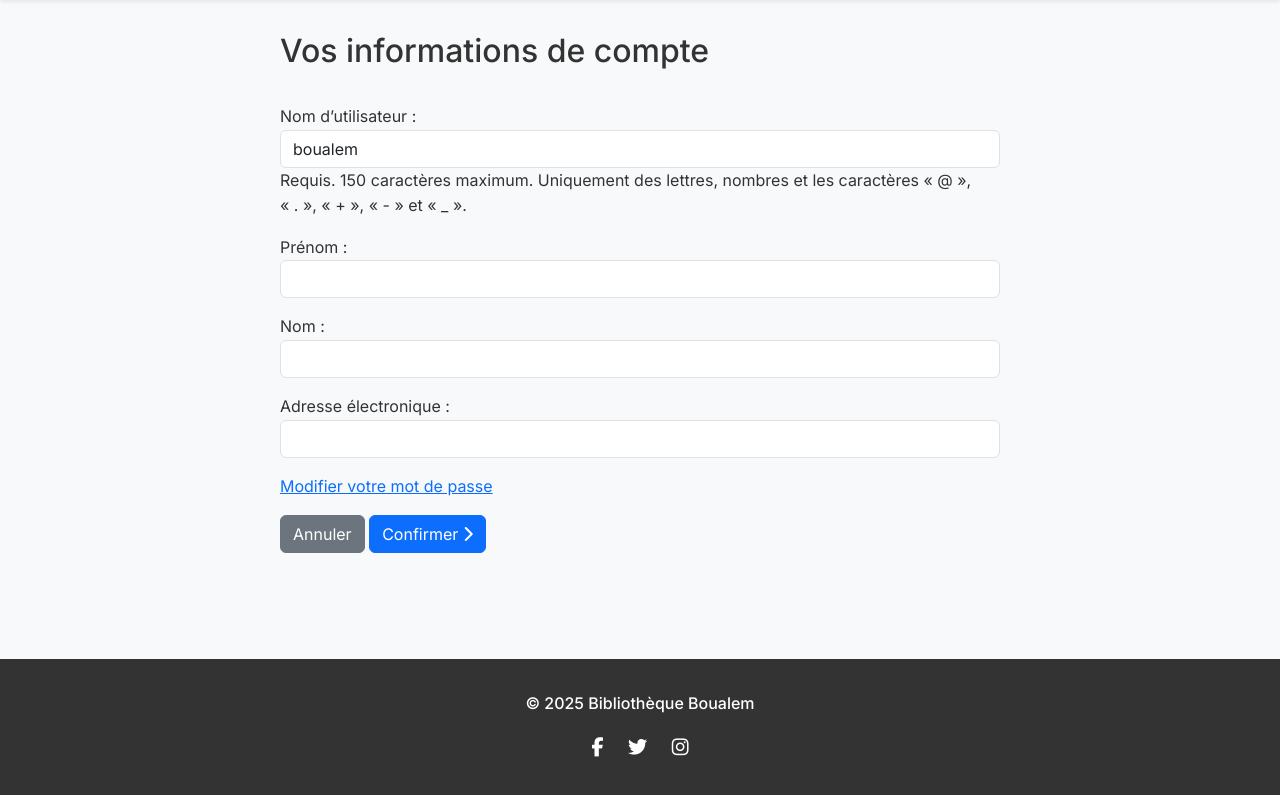
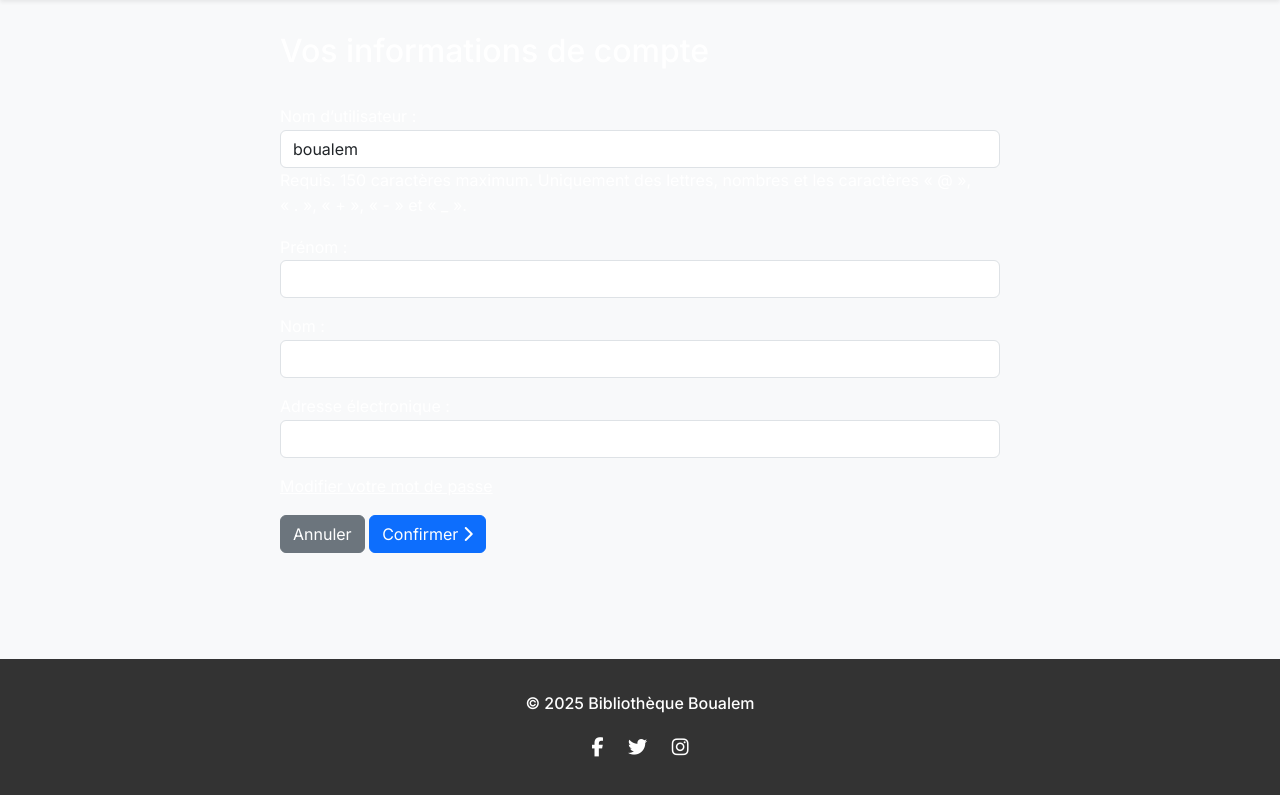
Before and after one commit to Boualem234/Django_Bibliotheque, a Django app: page /member/edit/ in a window 1280 px wide. Shown: the part 264-1059 px from the top of the page. Run offline with Django 5.2, Linux system fonts and the light colour scheme; a user stored in the database is signed in.

```diff
--- a/member_app/templates/member_app/login.html
+++ b/member_app/templates/member_app/login.html
@@ -3,14 +3,14 @@
 
 {% block content %}
 
-<div class="container-fluid member-app">
+<div class="container-fluid member-app text-white">
     <div class="row">
         <div class="col-md-8 col-lg-6 mx-auto">
-            <h2>Veuillez vous identifier</h2>
+            <h2 class="text-white">Veuillez vous identifier</h2>
             <br />
 
             <form method="POST">
-                <div class="form-group">
+                <div class="form-group text-white">
                     {% csrf_token %}
                     {{ form.as_p }}
 
--- a/member_app/templates/member_app/password_edit.html
+++ b/member_app/templates/member_app/password_edit.html
@@ -3,14 +3,14 @@
 
 {% block content %}
 
-<div class="container-fluid member-app">
+<div class="container-fluid member-app text-white">
     <div class="row">
         <div class="col-md-10 col-lg-8 mx-auto">
-            <h2>Modifier votre mot de passe</h2>
+            <h2 class="text-white">Modifier votre mot de passe</h2>
             <br />
 
             <form method="POST">
-                <div class="form-group">
+                <div class="form-group text-white">
                     {% csrf_token %}
                     {{ form.as_p }}
 
--- a/member_app/templates/member_app/password_edit_success.html
+++ b/member_app/templates/member_app/password_edit_success.html
@@ -3,10 +3,10 @@
 
 {% block content %}
 
-<div class="container-fluid member-app">
+<div class="container-fluid member-app text-white">
     <div class="row">
         <div class="col-md-10 col-lg-8 mx-auto">
-            <h2>Mot de passe modififié avec succès !</h2>
+            <h2 class="text-white">Mot de passe modififié avec succès !</h2>
 
             <br /><br />
             <a href="{% url 'index' %}" class="btn btn-primary">Continuer <i class="fas fa-chevron-right"></i></a>
--- a/member_app/templates/member_app/user_create.html
+++ b/member_app/templates/member_app/user_create.html
@@ -3,14 +3,14 @@
 
 {% block content %}
 
-<div class="container-fluid member-app">
+<div class="container-fluid member-app text-white">
     <div class="row">
         <div class="col-md-10 col-lg-8 mx-auto">
-            <h2>Inscrivez-vous dès maintenant</h2>
+            <h2 class="text-white">Inscrivez-vous dès maintenant</h2>
             <br />
 
             <form method="POST">
-                <div class="form-group">
+                <div class="form-group text-white">
                     {% csrf_token %}
                     {{ form.as_p }}
 
--- a/member_app/templates/member_app/user_edit.html
+++ b/member_app/templates/member_app/user_edit.html
@@ -3,18 +3,18 @@
 
 {% block content %}
 
-<div class="container-fluid member-app">
+<div class="container-fluid member-app text-white">
     <div class="row">
         <div class="col-md-10 col-lg-8 mx-auto">
-            <h2>Vos informations de compte</h2>
+            <h2 class="text-white">Vos informations de compte</h2>
             <br />
 
             <form method="POST">
-                <div class="form-group">
+                <div class="form-group text-white">
                     {% csrf_token %}
                     {{ form.as_p }}
 
-                    <p><a href="{% url 'password_edit' %}">Modifier votre mot de passe</a></p>
+                    <p><a href="{% url 'password_edit' %}" class="text-white">Modifier votre mot de passe</a></p>
 
                     <a href="{% url 'index' %}" class="btn btn-secondary">Annuler</a>
                     <button type="submit" class="btn btn-primary">Confirmer <i
```
Also changed, not shown: db.sqlite3.
